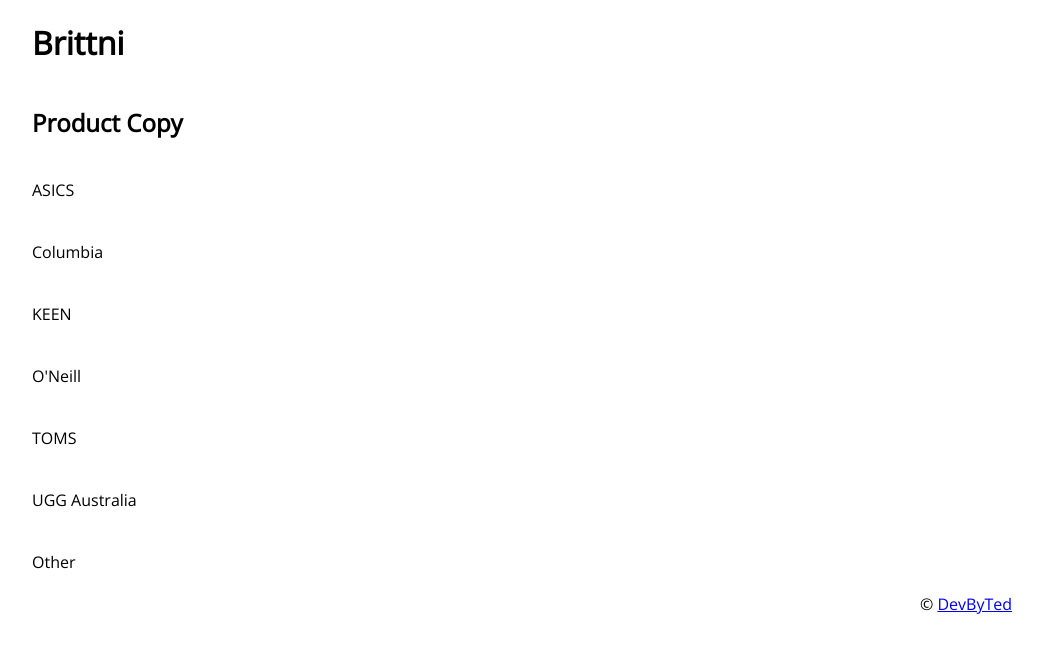
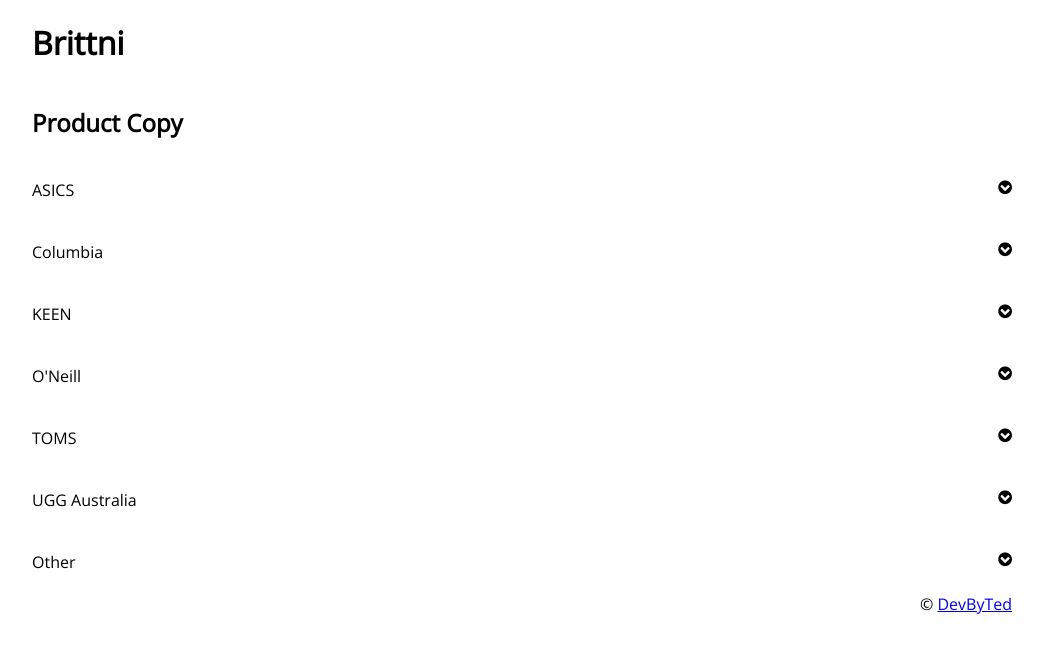
Before and after one commit to TheTedAdams/brittni.me, a plain HTML site: page index.html in a window 1280 px wide. Shown: the whole page, without its empty margins (118-1161 px from the left). Drawn offline with nearby package versions, Linux system fonts and the light colour scheme.

Commit message:
Add Chevrons

```diff
--- a/css/styles.css
+++ b/css/styles.css
@@ -34,10 +34,18 @@ label {
 	margin: 0 -10px;
 	display: block;
 	transition: all .3s;
+	position: relative;
 }
 	label:hover {
 		background-color: rgba(75,75,75,.05);
 	}
+	label::after {
+		position: absolute;
+		right: 10px;
+		font-family: "FontAwesome";
+		content: "\f13a";
+	}
+	input:checked ~ label::after { content: "\f139"; }
 
 .sample {
 	display: none;
--- a/index.html
+++ b/index.html
@@ -3,6 +3,7 @@
 <head>
 	<meta charset="UTF-8">
 	<title>Brittni</title>
+	<link rel="stylesheet" href="https://maxcdn.bootstrapcdn.com/font-awesome/4.3.0/css/font-awesome.min.css">
 	<link rel="stylesheet" href="./css/styles.css">
 </head>
 <body>
```
